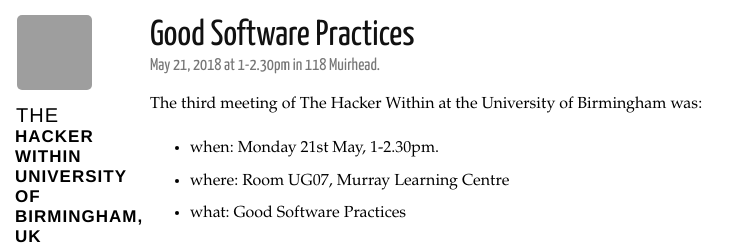
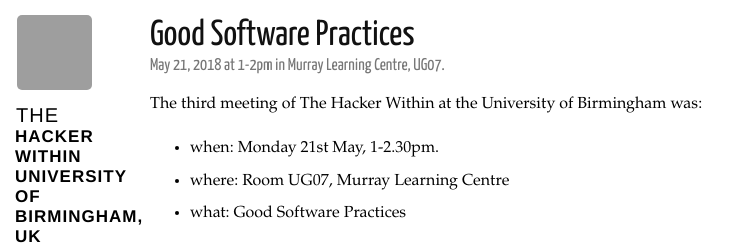
Before and after one commit to thehackerwithin/UoB, a Jekyll site: the page built from _posts/2018-05-21-good-software-practices.md, in a window 1280 px wide. Shown: the top 244 px of the page, without its empty margins (0-749 px from the left). Built offline with Jekyll 4.4.1, drawn with Linux system fonts in a browser that asks for light colours; nearby versions of some CDN libraries; grey boxes are pictures that could not be loaded.

Commit message:
Modify the default location

```diff
--- a/_config.yml
+++ b/_config.yml
@@ -11,8 +11,8 @@
 url: http://thehackerwithin.org/UoB
 title: Hacker Within
 chapter: University of Birmingham, UK
-meet_time: 1-2.30pm
-meet_place: 118 Muirhead
+meet_time: 1-2pm
+meet_place: Murray Learning Centre, UG07
 description: An initial blog and site for THW at UoB
 twitter: hackerwithin
 gravatar_url: http://www.gravatar.com/avatar/0203c034a145af6cc2576d56cdb4cf73
```
